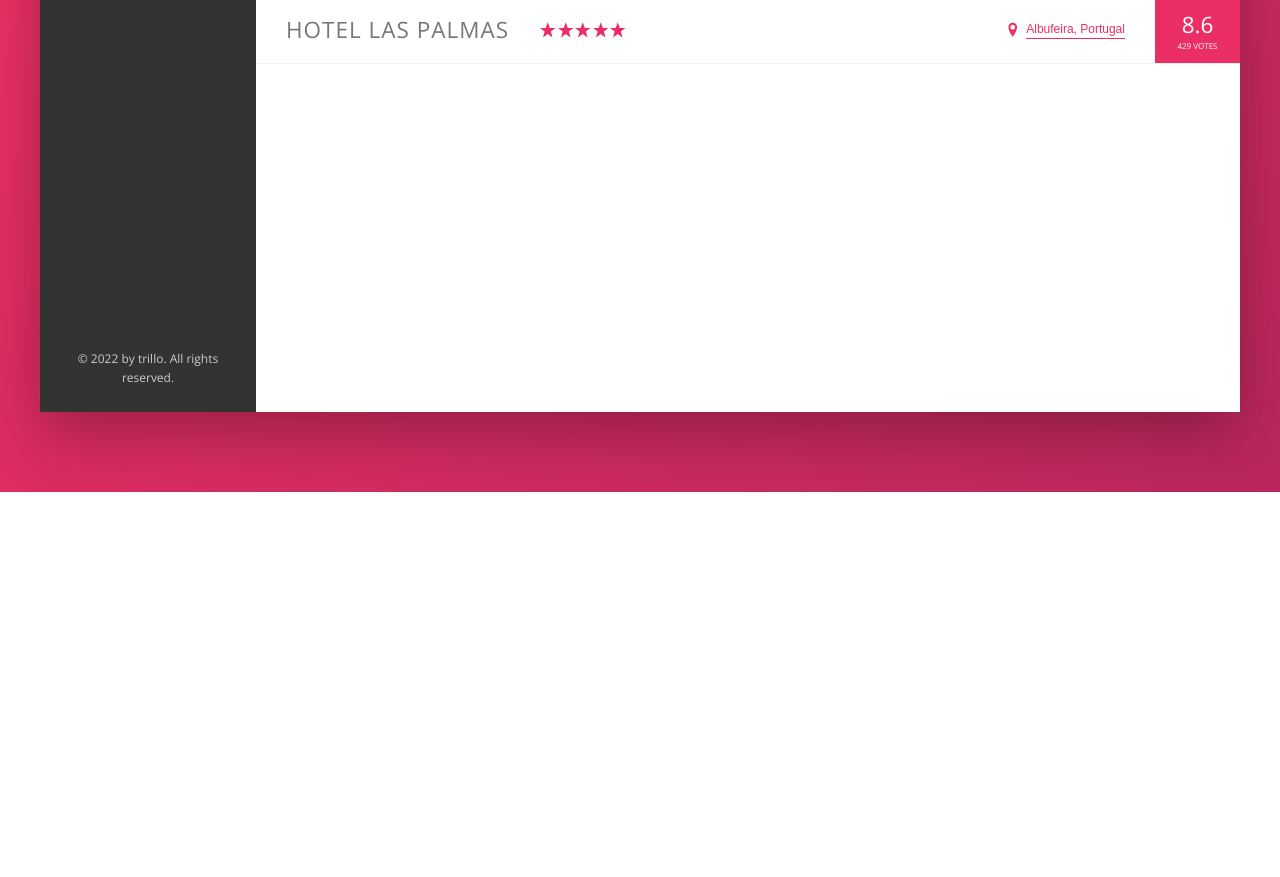
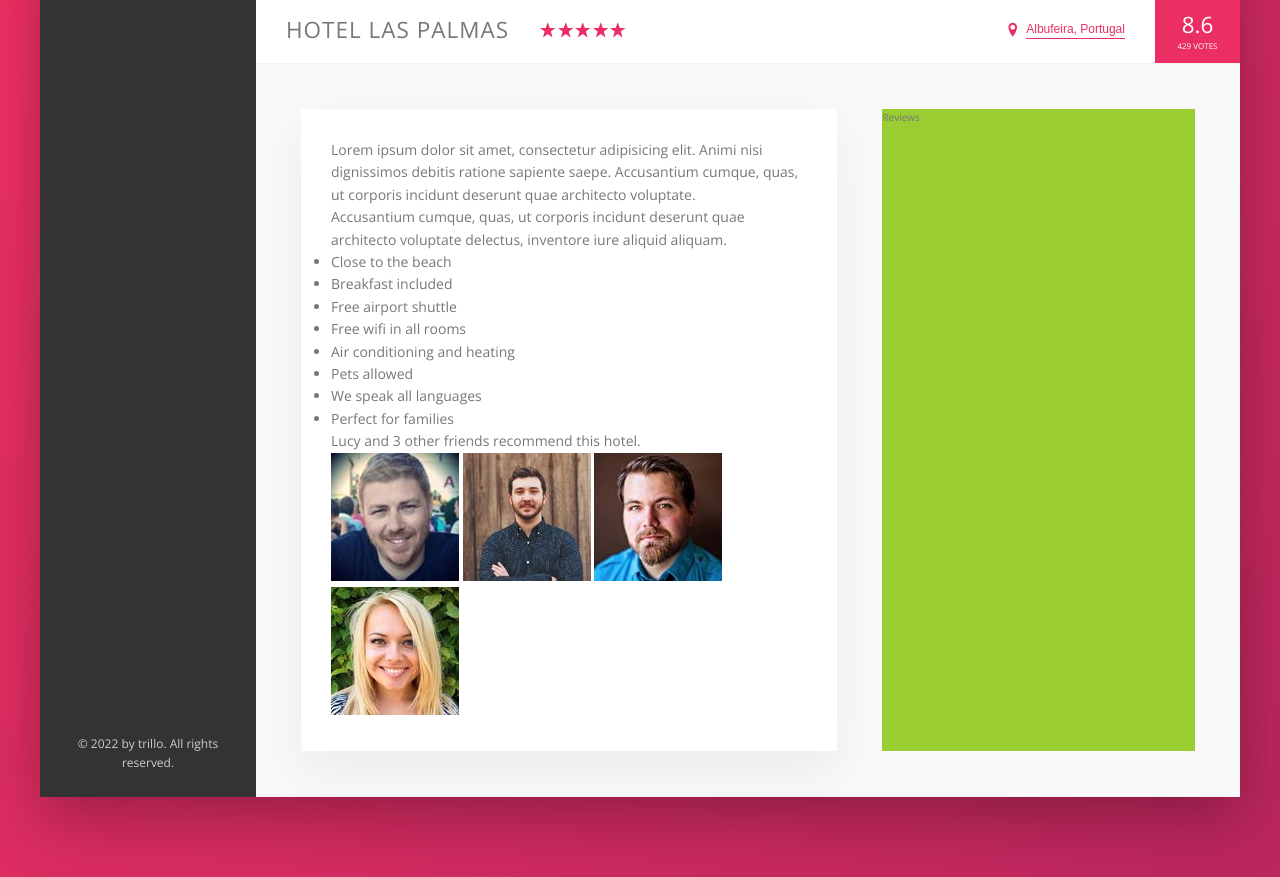
Before and after one commit to nickachristensen/Trillo, a website: page index.html in a window 1280 px wide. Shown: the part 538-1415 px from the top of the page. Before the commit the page ends 1030 px from the top, so only its background shows below. Drawn offline with nearby package versions, Linux system fonts and the light colour scheme.

Commit message:
built desciption section

```diff
--- a/index.html
+++ b/index.html
@@ -140,7 +140,45 @@
                             <div class="overview__rating-average">8.6</div>
                             <div class="overview__rating-count">429 votes</div>
                         </div>
+                    </div>
 
+                    <div class="detail">
+                        <div class="description">
+                            <p class="paragraph">
+                                Lorem ipsum dolor sit amet, consectetur adipisicing elit. Animi nisi dignissimos debitis ratione sapiente saepe. Accusantium cumque, quas, ut corporis incidunt deserunt quae architecto voluptate.
+                            </p>
+                            <p class="paragraph">
+                                Accusantium cumque, quas, ut corporis incidunt deserunt quae architecto voluptate delectus, inventore iure aliquid aliquam.
+                            </p>
+
+                            <ul class="list">
+                                <li class="list__item">Close to the beach</li>
+                                <li class="list__item">Breakfast included</li>
+                                <li class="list__item">Free airport shuttle</li>
+                                <li class="list__item">Free wifi in all rooms</li>
+                                <li class="list__item">Air conditioning and heating</li>
+                                <li class="list__item">Pets allowed</li>
+                                <li class="list__item">We speak all languages</li>
+                                <li class="list__item">Perfect for families</li>
+                            </ul>
+
+                            <div class="recommend">
+                                <p class="recommend__count">
+                                    Lucy and 3 other friends recommend this hotel.
+                                </p>
+                                <div class="recommend__friends">
+                                    <img src="img/user-3.jpg" alt="Friend 1" class="recommend__photo">
+                                    <img src="img/user-4.jpg" alt="Friend 2" class="recommend__photo">
+                                    <img src="img/user-5.jpg" alt="Friend 3" class="recommend__photo">
+                                    <img src="img/user-6.jpg" alt="Friend 4" class="recommend__photo">
+                                </div>
+                            </div>
+
+                        </div>
+
+                        <div class="user-reviews">
+                            Reviews
+                        </div>
                     </div>
                 </main>
             </div>
--- a/sass/_base.scss
+++ b/sass/_base.scss
@@ -31,6 +31,9 @@ Grey dark 3: #999
     --color-grey-dark-3: #999;
 
     --shadow-dark: 0 2rem 6rem rgba(0, 0, 0, .3);
+    --shadow-light: 0 2rem 5rem rgba(0, 0, 0, .06);
+
+    --line: 1px solid var(--color-grey-light-2);
 }
 
 * {
--- a/sass/_components.scss
+++ b/sass/_components.scss
@@ -210,7 +210,7 @@
 .overview {
     display: flex;
     align-items: center;
-    border-bottom: 1px solid var(--color-grey-light-2);
+    border-bottom: var(--line);
 
     &__heading {
         font-size: 2.25rem;
--- a/sass/_layout.scss
+++ b/sass/_layout.scss
@@ -11,7 +11,7 @@
     font-size: 1.4rem;
     height: 7rem;
     background-color: #fff;
-    border-bottom: 1px solid var(--color-grey-light-2);
+    border-bottom: var(--line);
 
     display: flex;
     justify-content: space-between;
@@ -35,8 +35,26 @@
 .hotel-view {
     background-color: #fff;
 
-    //test
-    height: 80rem;
-
     flex: 1;
 }
+
+.detail {
+    display:flex;
+    padding: 4.5rem;
+    background-color: var(--color-grey-light-1);
+    border-bottom: var(--line);
+}
+
+.description {
+    font-size: 1.4rem;
+    background-color: #fff;
+    box-shadow: var(--shadow-light);
+    padding: 3rem;
+    flex:0 0 60%;
+    margin-right: 4.5rem;
+}
+
+.user-reviews {
+    background-color: yellowgreen;
+    flex: 1;
+}
```
Also changed, not shown: img/text.txt (added, +17 -0 lines), css/style.css.
